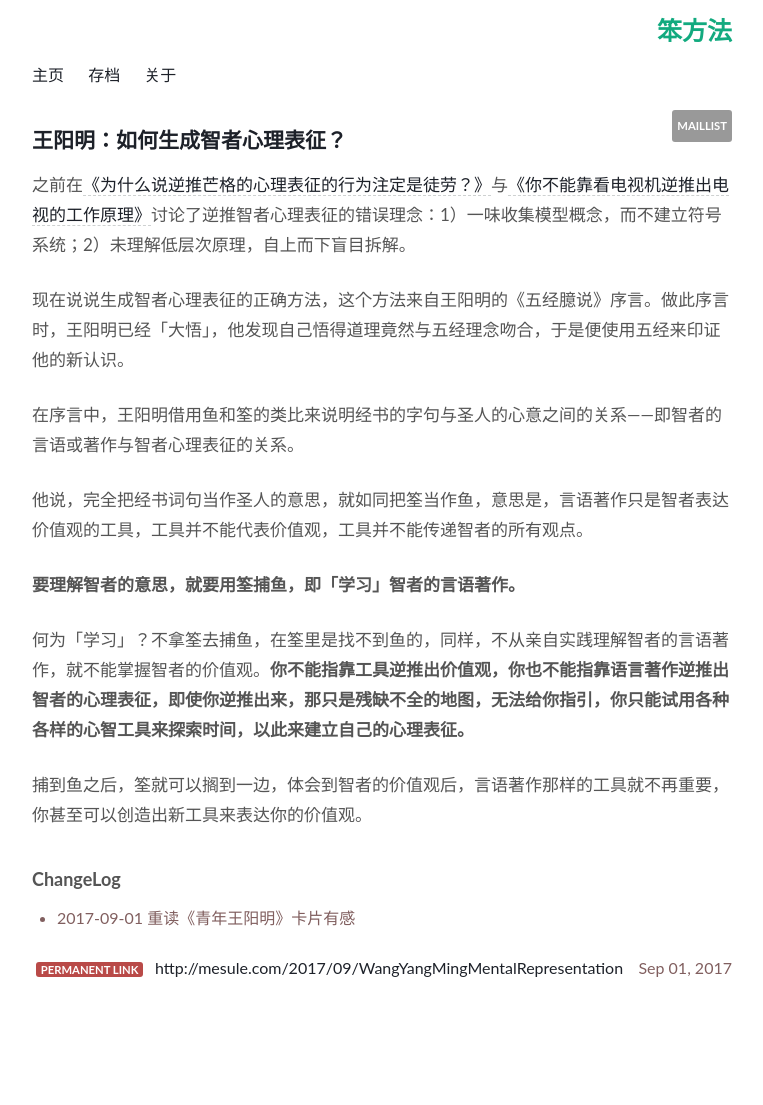
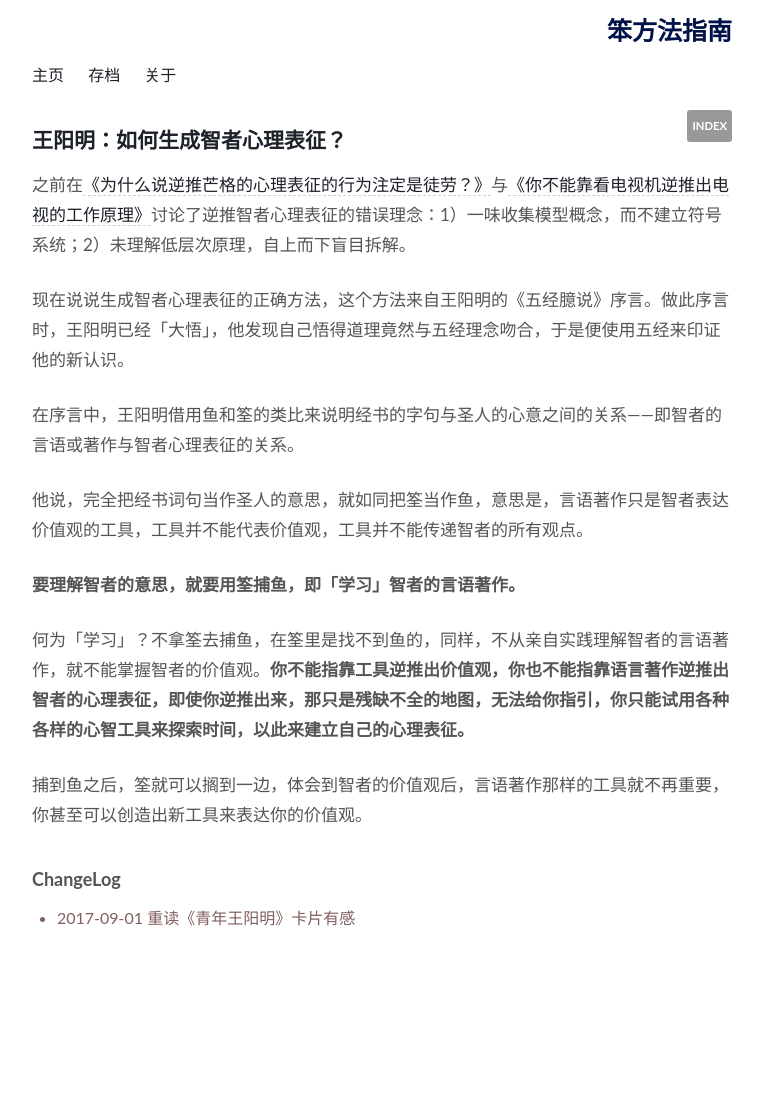
Before and after one commit to cnfeat/index.learnthingsthehardway.com, a Jekyll site: the page built from _posts/2017-09-01-WangYangMingMentalRepresentation.md, in a window 1280 px wide. Shown: the whole page, without its empty margins (258-1021 px from the left). Built offline with Jekyll 4.4.1, drawn with Linux system fonts in a browser that asks for light colours; comment, search, counter and statistics services are not loaded; after the commit the page ends 993 px from its top, so only the background shows below that.

Commit message:
modify lots

```diff
--- a/_includes/themes/effector-wide/default.html
+++ b/_includes/themes/effector-wide/default.html
@@ -13,9 +13,9 @@
 <body onload="prettyPrint()">
 
   <div class="container">
-      <h1 class="sitename">笨方法</h1>
+      <h1 class="sitename">笨方法指南</h1>
       <div class="nav">
-<a href="/">主页</a>
+<a href="http://www.learnthingsthehardway.com">主页</a>
 <a href="/archive/">存档</a>
 <a href="/about">关于</a>
 </div>
--- a/_includes/themes/effector-wide/post.html
+++ b/_includes/themes/effector-wide/post.html
@@ -10,10 +10,6 @@
 {{ content }}
 </article>
 
-
-<div class="wrapper">
-<span class="label label-important">Permanent link</span> <a href=" http://mesule.com{{ page.url }}"> http://mesule.com{{ page.url }}</a><small class="pull-right">{{ page.date | date:"%b %d, %Y" }}</small>
-</div>
 
 <script type="text/javascript"
 src="http://cdn.mathjax.org/mathjax/latest/MathJax.js?config=TeX-AMS-MML_HTMLorMML"></script>
--- a/_posts/2017-09-01-WangYangMingMentalRepresentation.md
+++ b/_posts/2017-09-01-WangYangMingMentalRepresentation.md
@@ -2,7 +2,7 @@
 layout: post
 title: 王阳明：如何生成智者心理表征？
 tags:
-- maillist
+- index
 status: publish
 type: post
 published: true
--- a/assets/css/effector-wide.css
+++ b/assets/css/effector-wide.css
@@ -391,7 +391,7 @@ text-shadow: 0 1px 0 #fff;
 .sitename {
     font-size: 25px;
    /* font-weight: bold;*/
-    color:  #12aa7f;
+    color:  #001246;
     text-align:right;
 }
 .wrapper  {
```
